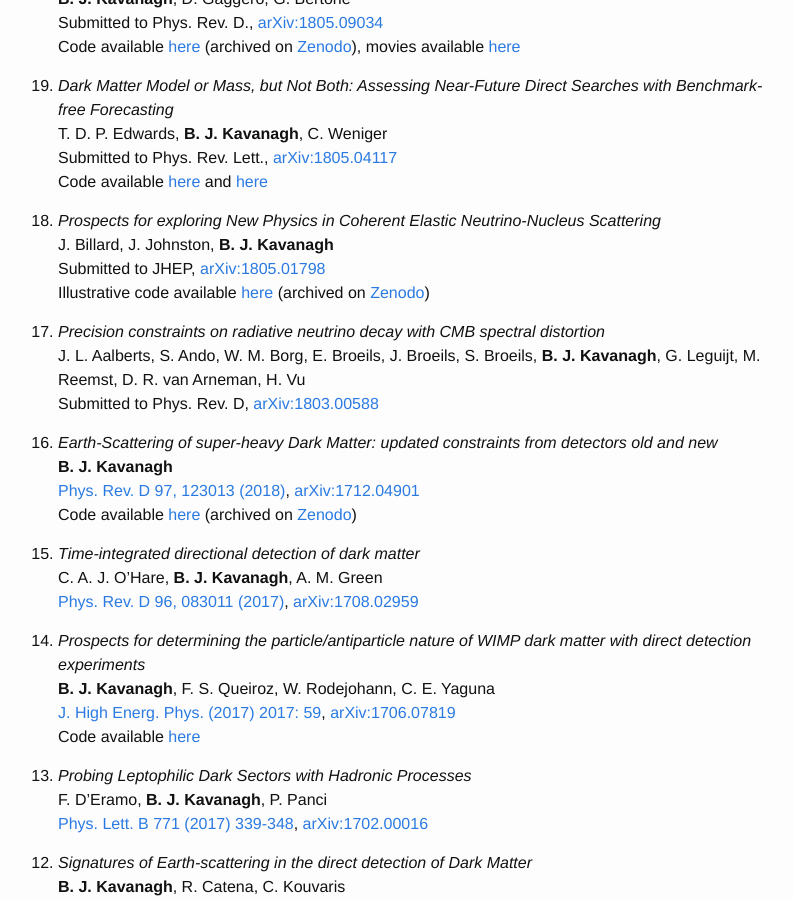
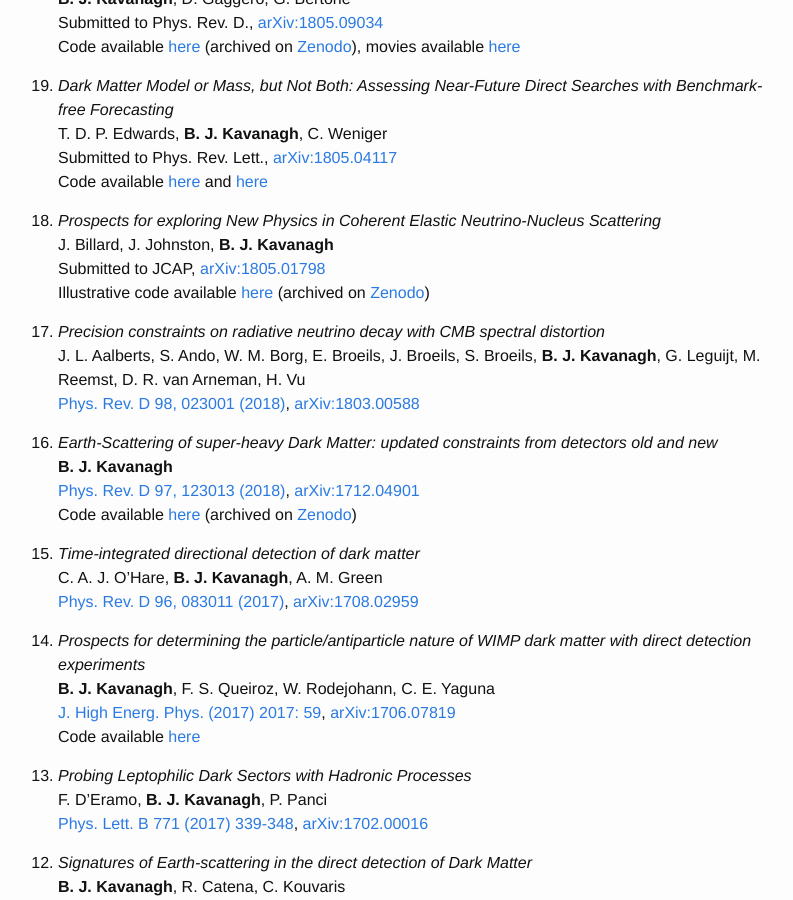
Before and after one commit to bradkav/bradkav.github.io, a Jekyll site: the page built from publications.md, in a window 1280 px wide and 900 px high, scrolled down 575 px. Shown: the whole window, without its empty margins (242-1035 px from the left). Built offline with Jekyll 4.4.1, drawn with Linux system fonts in a browser that asks for light colours.

Commit message:
Added journal Ref for CMB paper

```diff
--- a/publications.md
+++ b/publications.md
@@ -40,12 +40,12 @@ Code available [here](https://github.com/bradkav/WIMpy_NREFT) and [here](https:/
 
 18. *Prospects for exploring New Physics in Coherent Elastic Neutrino-Nucleus Scattering*
 J. Billard, J. Johnston, **B. J. Kavanagh**
-Submitted to JHEP, [arXiv:1805.01798](https://arxiv.org/abs/1805.01798)
+Submitted to JCAP, [arXiv:1805.01798](https://arxiv.org/abs/1805.01798)
 Illustrative code available [here](https://github.com/bradkav/CEvNS) (archived on [Zenodo](https://doi.org/10.5281/zenodo.1229055))
 
 17. *Precision constraints on radiative neutrino decay with CMB spectral distortion*
 J. L. Aalberts, S. Ando, W. M. Borg, E. Broeils, J. Broeils, S. Broeils, **B. J. Kavanagh**, G. Leguijt, M. Reemst, D. R. van Arneman, H. Vu
-Submitted to Phys. Rev. D, [arXiv:1803.00588](https://arxiv.org/abs/1803.00588)
+[Phys. Rev. D 98, 023001 (2018)](https://doi.org/10.1103/PhysRevD.98.023001), [arXiv:1803.00588](https://arxiv.org/abs/1803.00588)
 
 16. *Earth-Scattering of super-heavy Dark Matter: updated constraints from detectors old and new*
 **B. J. Kavanagh**
```
Also changed, not shown: 1 other file.
